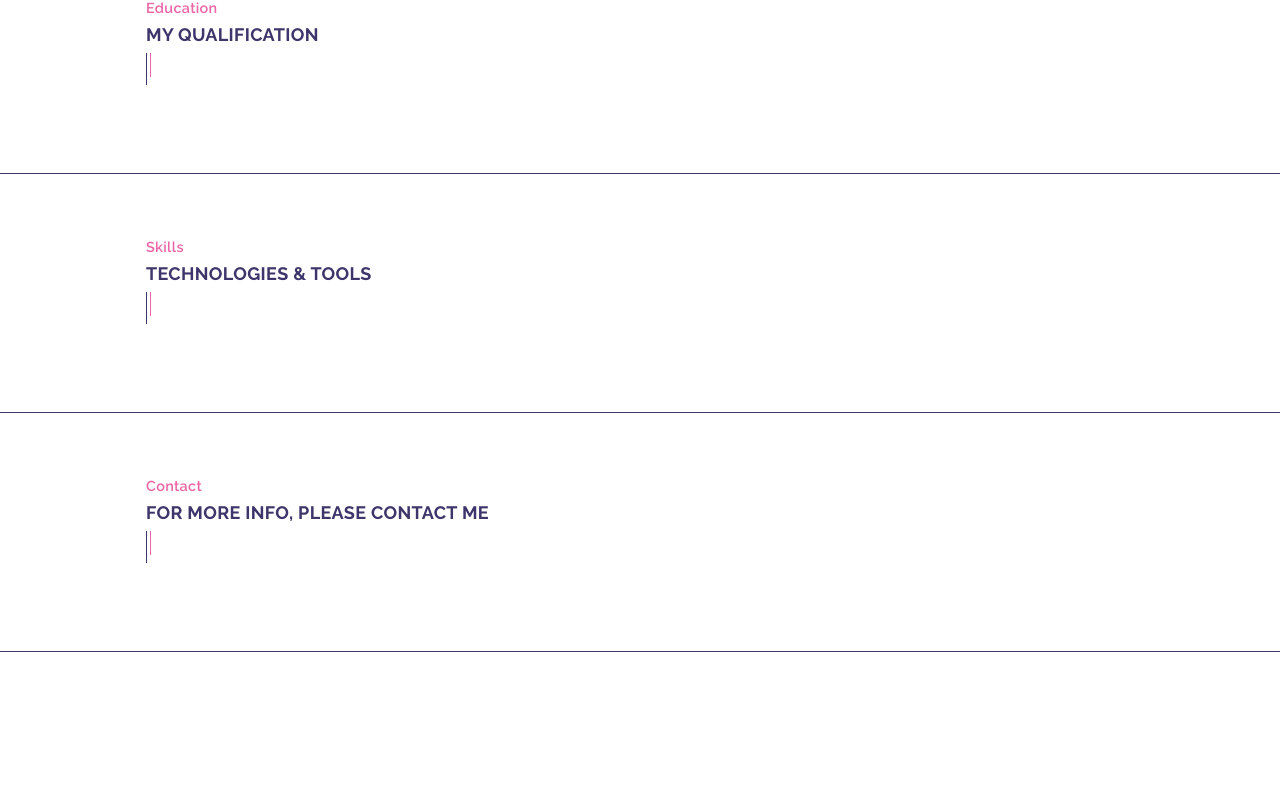
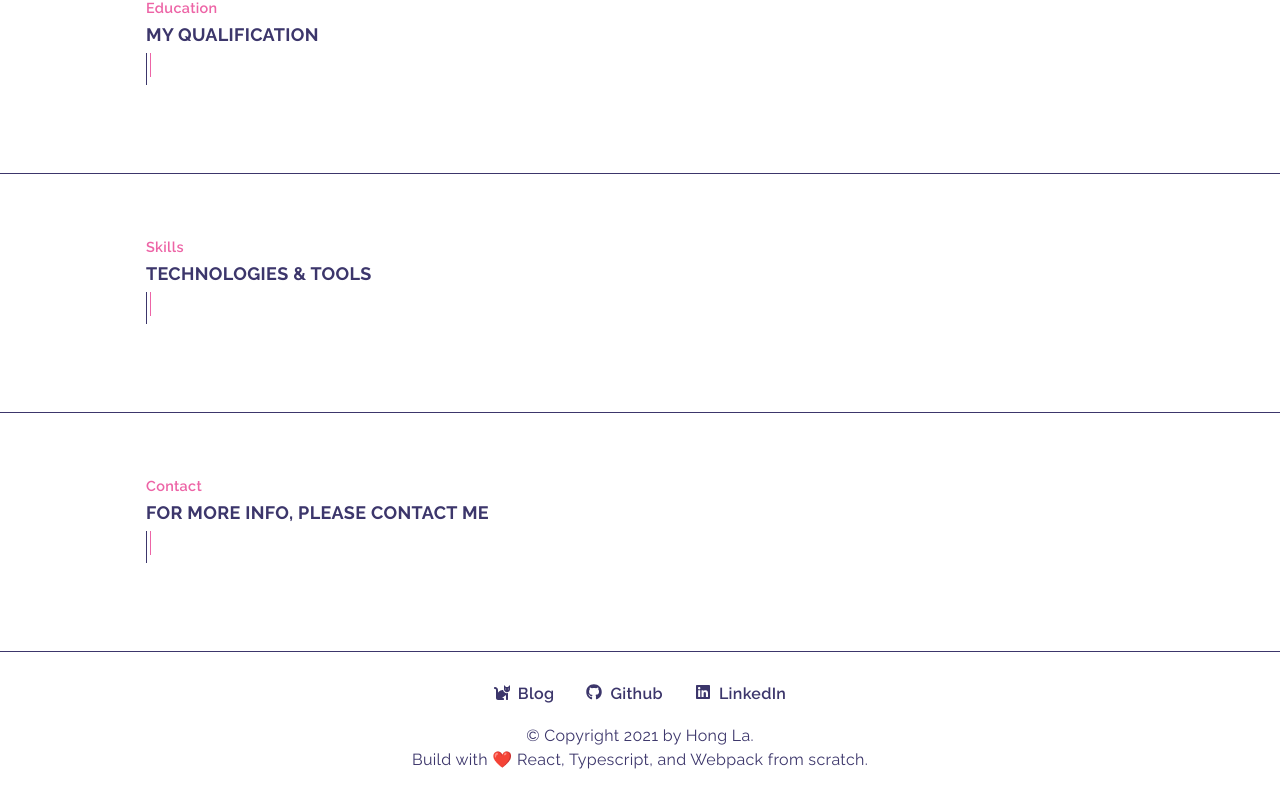
Before and after one commit to honglax/hong-la-personal-site, a React app: page / in a window 1280 px wide. Shown: the part 911-1715 px from the top of the page. Before the commit the page ends 1563 px from the top, so only its background shows below. Built offline with nearby package versions, Linux system fonts and the light colour scheme.

Commit message:
Add Footer

```diff
--- a/src/components/App.tsx
+++ b/src/components/App.tsx
@@ -9,6 +9,7 @@ import Working from '@/components/Working'
 import Education from '@/components/Education'
 import Skills from '@/components/Skills'
 import Contact from '@/components/Contact'
+import Footer from '@/components/Footer'
 import HorizontalSeperator from '@/components/HorizontalSeperator'
 
 const Wrapper: StyledComponent<'div', any, {}, never> = styled.div`
@@ -18,16 +19,13 @@ const Wrapper: StyledComponent<'div', any, {}, never> = styled.div`
   width: 100%;
 `
 
-const SubWrapper = styled.div`
-  width: 1024px;
-`
-
-const pageData = [
+const pageData: (JSX.Element | JSX.Element[])[] = [
   [<Nav />, <Header />],
   <Working />,
   <Education />,
   <Skills />,
   <Contact />,
+  <Footer />,
 ]
 
 const App = () => {
@@ -38,7 +36,11 @@ const App = () => {
         {pageData.map((data, idx) => (
           <>
             <Container key={`${idx}-container`}>{data}</Container>
-            <HorizontalSeperator key={`${idx}-seperator`} />
+            {idx !== pageData.length - 1 ? (
+              <HorizontalSeperator key={`${idx}-seperator`} />
+            ) : (
+              <></>
+            )}
           </>
         ))}
       </Wrapper>
--- /dev/null
+++ b/src/components/Footer/index.tsx
@@ -0,0 +1,103 @@
+import React from 'react'
+import { IconType } from 'react-icons'
+import { FaCat, FaGithub, FaLinkedin } from 'react-icons/fa'
+import styled, { StyledComponent } from 'styled-components'
+
+type SocialData = {
+  id: number
+  name: string
+  icon: IconType
+  href: string
+}
+
+const FooterWrapper: StyledComponent<'div', any, {}, never> = styled.div`
+  display: flex;
+  flex-flow: column nowrap;
+  align-items: center;
+  justify-content: center;
+  padding: 2rem 0;
+
+  .social-wrapper {
+    width: 100%;
+    display: flex;
+    flex-flow: row nowrap;
+    align-items: center;
+    justify-content: center;
+    margin-bottom: 1.25rem;
+  }
+`
+
+const SocialButton: StyledComponent<'a', any, {}, never> = styled.a`
+  margin: 0 0.5rem;
+  cursor: pointer;
+  text-decoration: none;
+  color: inherit;
+  font-weight: 600;
+  transition: all 0.25s linear;
+  display: flex;
+  flex-flow: row nowrap;
+  line-height: 1.25rem;
+
+  &:not(:first-child) {
+    margin-left: 1.5rem;
+  }
+
+  &:hover {
+    color: rgb(237, 100, 166);
+  }
+
+  .social-icon {
+    margin-right: 0.5rem;
+  }
+`
+
+const FooterText: StyledComponent<'p', any, {}, never> = styled.p`
+  text-align: center;
+  line-height: 1.5;
+`
+
+const socialData: SocialData[] = [
+  {
+    id: 1,
+    name: 'Blog',
+    icon: FaCat,
+    href: 'https://blog.hongla.dev',
+  },
+  {
+    id: 2,
+    name: 'Github',
+    icon: FaGithub,
+    href: 'https://github.com/honglax',
+  },
+  {
+    id: 3,
+    name: 'LinkedIn',
+    icon: FaLinkedin,
+    href: 'https://www.linkedin.com/in/hongla/',
+  },
+]
+
+const Footer = () => (
+  <FooterWrapper>
+    <div className='social-wrapper'>
+      {socialData.map((data) => (
+        <SocialButton
+          key={data.id}
+          target='_blank'
+          rel='noreferrer noopener'
+          title={data.name}
+          href={data.href}
+        >
+          <data.icon className='social-icon' />
+          <span>{data.name}</span>
+        </SocialButton>
+      ))}
+    </div>
+    <FooterText>© Copyright 2021 by Hong La.</FooterText>
+    <FooterText>
+      Build with ❤️ React, Typescript, and Webpack from scratch.
+    </FooterText>
+  </FooterWrapper>
+)
+
+export default Footer
--- a/src/components/Header/index.tsx
+++ b/src/components/Header/index.tsx
@@ -1,6 +1,5 @@
 import React from 'react'
 import { FaCloudDownloadAlt } from 'react-icons/fa'
-import styled from 'styled-components'
 import './styles.scss'
 import Section from '@/components/Section'
 import SectionTitle from '@/components/SectionTitle'
--- a/src/components/StyledButton/index.tsx
+++ b/src/components/StyledButton/index.tsx
@@ -14,6 +14,7 @@ const StyledButton = ({ isReverse = false, hrefLink, children }: BtnProps) => {
       href={hrefLink}
       className='styled-btn--link'
       target='_blank'
+      rel='noreferrer noopener'
       title="Hong La's Blog"
     >
       <button
```
